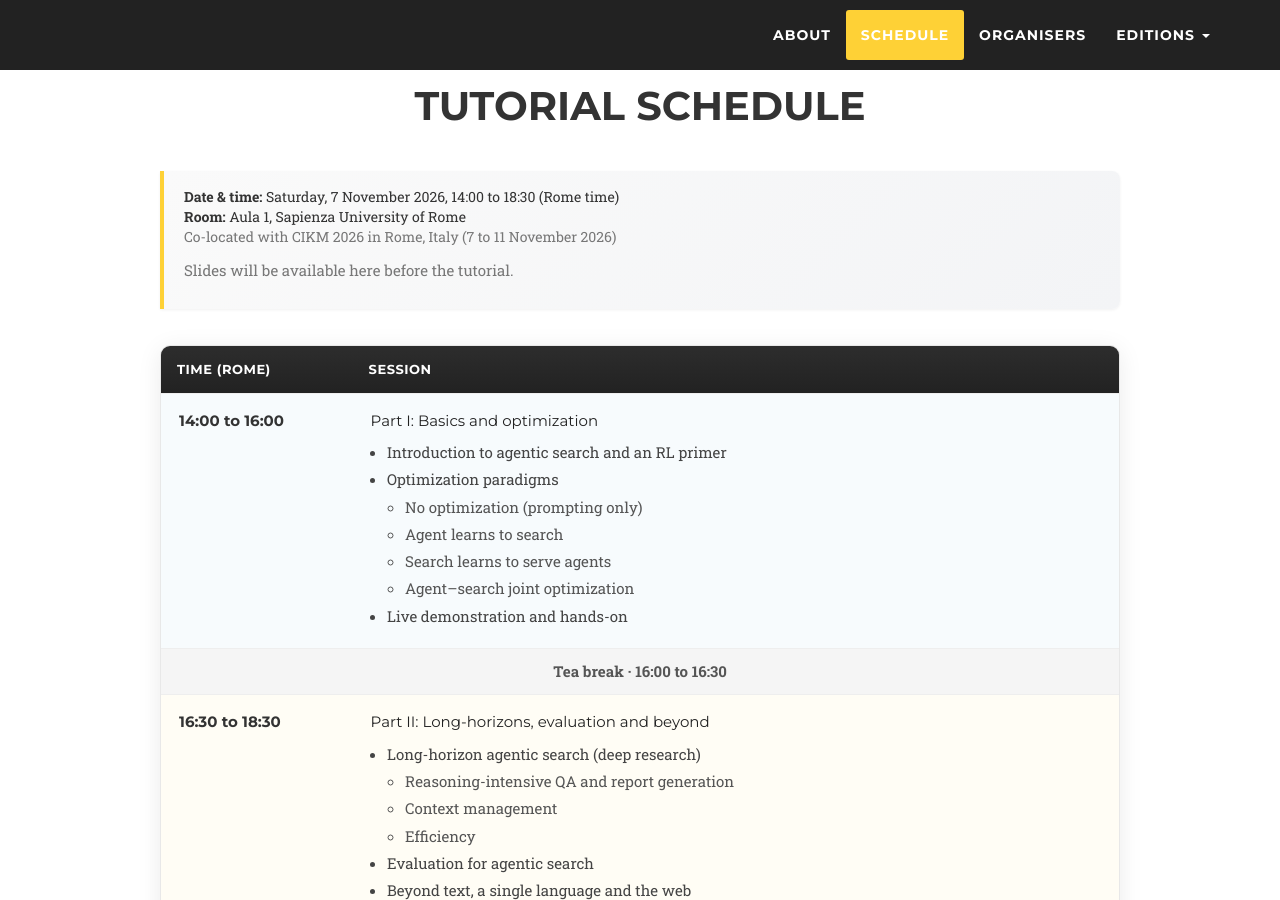
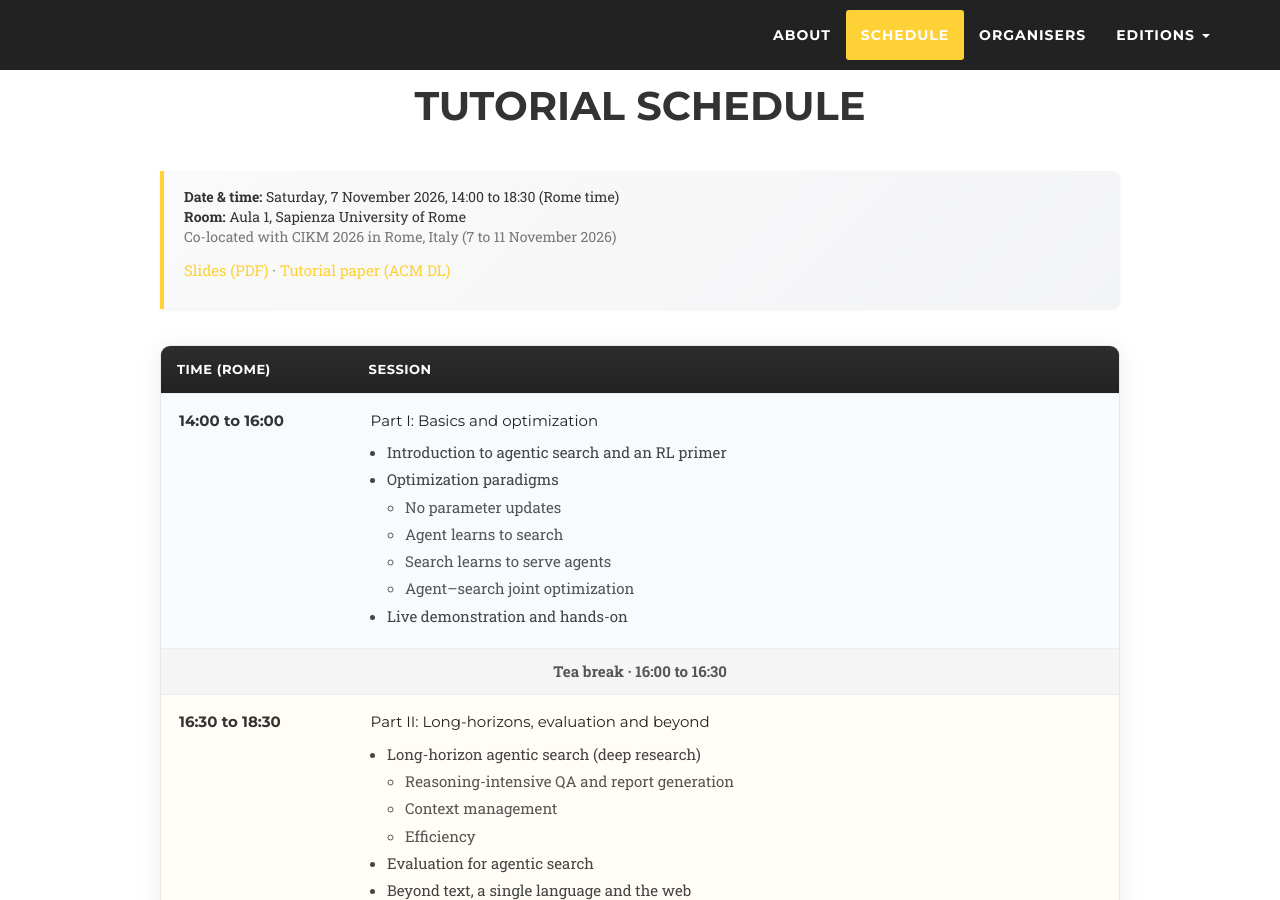
Before and after one commit to agentic-search/agentic-search.github.io, a Jekyll site: the page built from cikm2026.md, in a window 1280 px wide and 900 px high, scrolled down 1103 px. Built offline with Jekyll 4.4.1, drawn with Linux system fonts in a browser that asks for light colours; nearby versions of some CDN libraries; some web fonts are replaced.

Commit message:
CIKM 2026: add tutorial slides (PDF) and paper link; rename paradigm to No parameter updates

```diff
--- a/_includes/schedule-cikm2026.html
+++ b/_includes/schedule-cikm2026.html
@@ -180,7 +180,9 @@
           <strong>Room:</strong> Aula 1, Sapienza University of Rome<br>
           <span class="text-muted" style="font-size:14px;">Co-located with CIKM 2026 in Rome, Italy (7 to 11 November 2026)</span>
           <p class="schedule-slides-note">
-            Slides will be available here before the tutorial.
+            <a href="{{ '/cikm2026/slides/cikm2026_agentic_search_tutorial_slides.pdf' | relative_url }}" target="_blank">Slides (PDF)</a>
+            &middot;
+            <a href="https://dl.acm.org/doi/abs/10.1145/3799682.3839277" target="_blank">Tutorial paper (ACM DL)</a>
           </p>
         </div>
       </div>
@@ -205,7 +207,7 @@
                     <li>Introduction to agentic search and an RL primer</li>
                     <li>Optimization paradigms
                       <ul class="session-sublist">
-                        <li>No optimization (prompting only)</li>
+                        <li>No parameter updates</li>
                         <li>Agent learns to search</li>
                         <li>Search learns to serve agents</li>
                         <li>Agent&ndash;search joint optimization</li>
```
Also changed, not shown: 1 other file.
